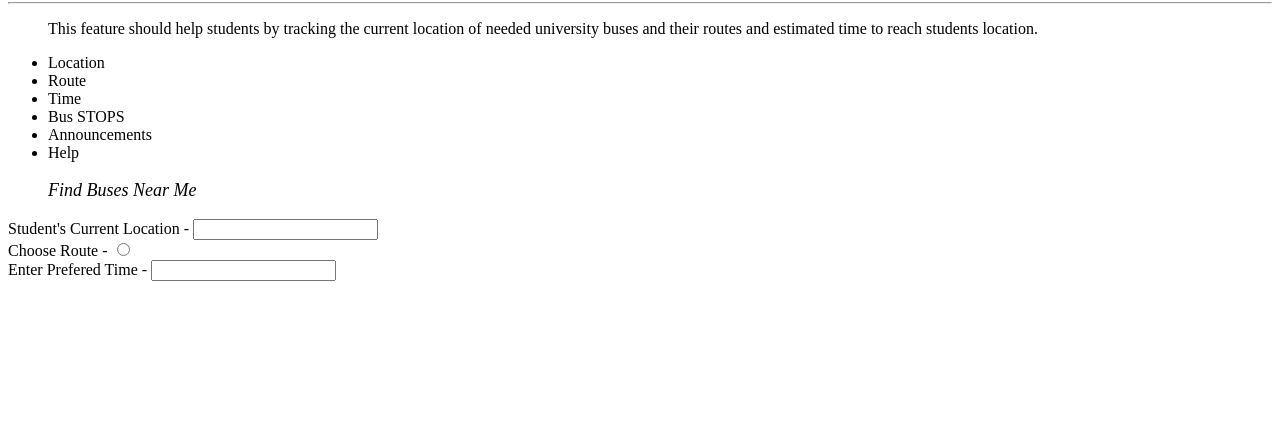
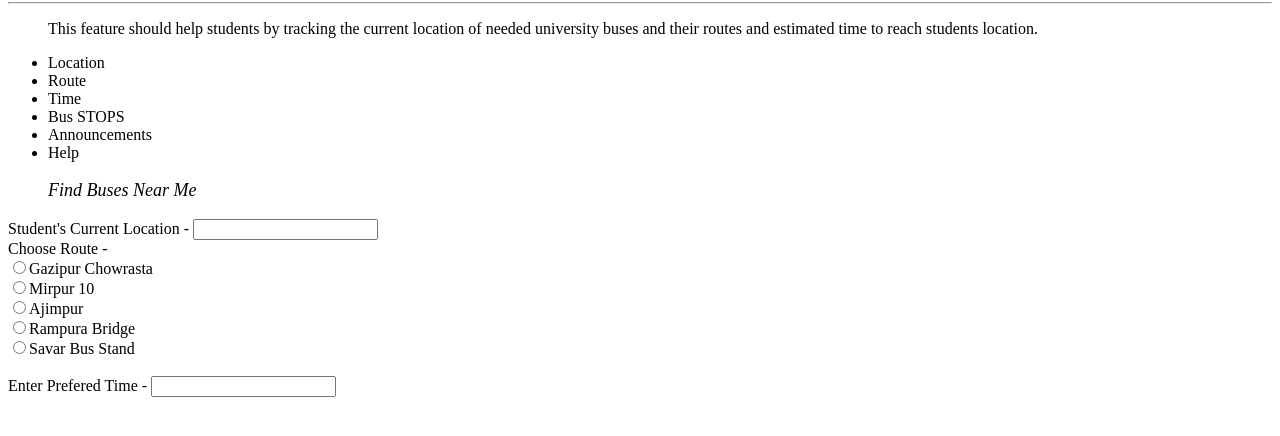
Before and after one commit to marziamerin/Learn, a plain HTML site: page Demo Bus Tracker/index.html in a window 1280 px wide. Shown: the part 78-514 px from the top of the page. Drawn offline with Linux system fonts and the light colour scheme.

Commit message:
Added Route

```diff
--- a/Demo Bus Tracker/index.html
+++ b/Demo Bus Tracker/index.html
@@ -24,13 +24,21 @@
     <blockquote style="font-size: large;" > <em>Find Buses Near Me</em> </blockquote>
     <form>
         <label for="Location">Student's Current Location -</label>
-        <input type="text" id="Location">
+        <input type="text" id="Location" name="Location">
         <br>
         <label for="Route">Choose Route -</label>
-        <input type="radio" id="Route">
+        <br>
+        <form action="">
+            <input type="radio" name="Route" value="Gazipur Chowrasta">Gazipur Chowrasta <br>
+            <input type="radio" name="Route" value="Mirpur 10">Mirpur 10<br>
+            <input type="radio" name="Route" value="Ajimpur">Ajimpur<br>
+            <input type="radio" name="Route" value="Rampura Bridge">Rampura Bridge<br>
+            <input type="radio" name="Route" value="Savar Bus Stand">Savar Bus Stand<br>
+        </form>
         <br>
         <label for="Enter Prefered Time">Enter Prefered Time -</label>
-        <input type="text" id="time">
+        <input type="text" id="time" name="Time">
+
 
     </form>
 </div>
```
